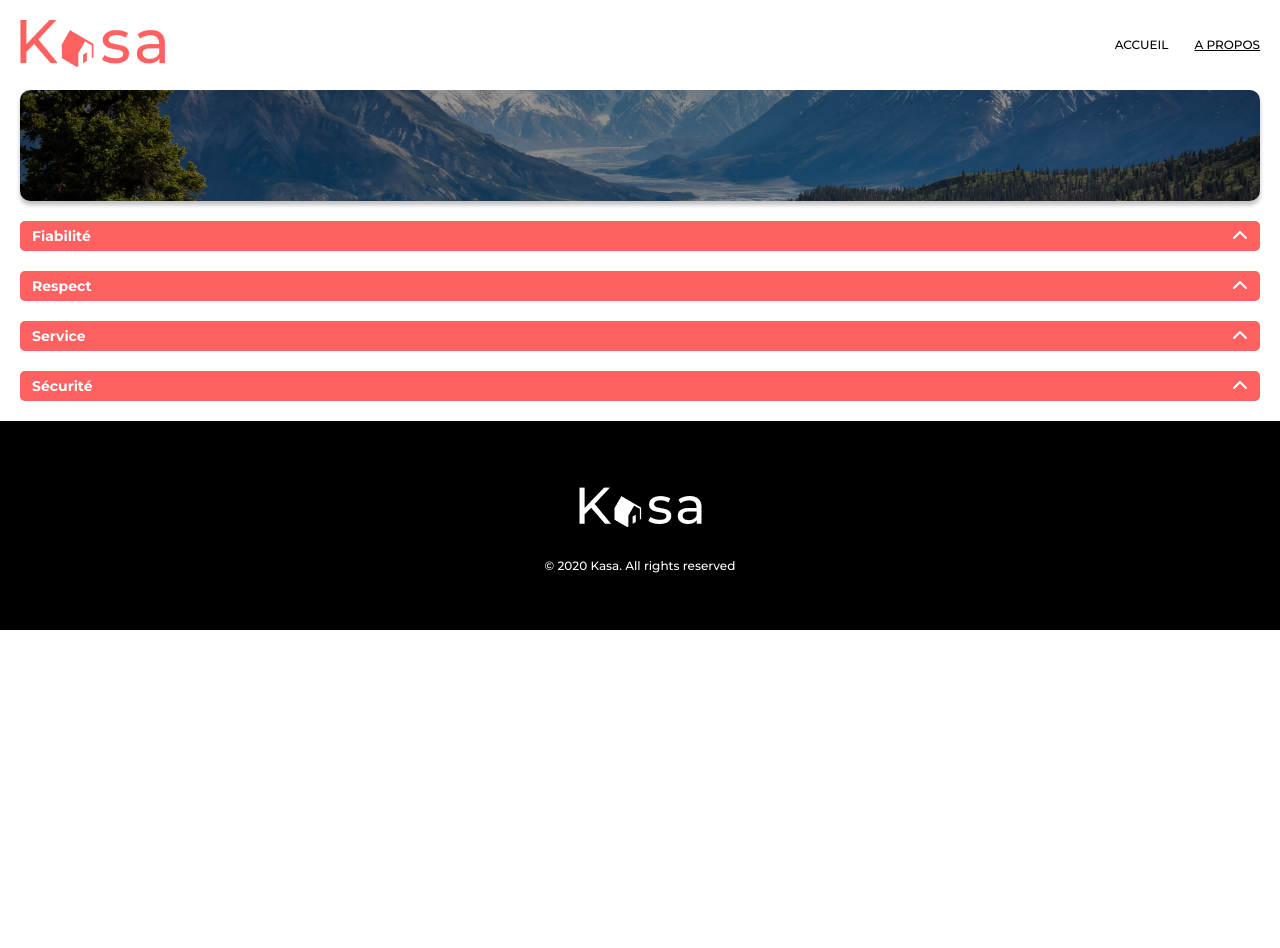
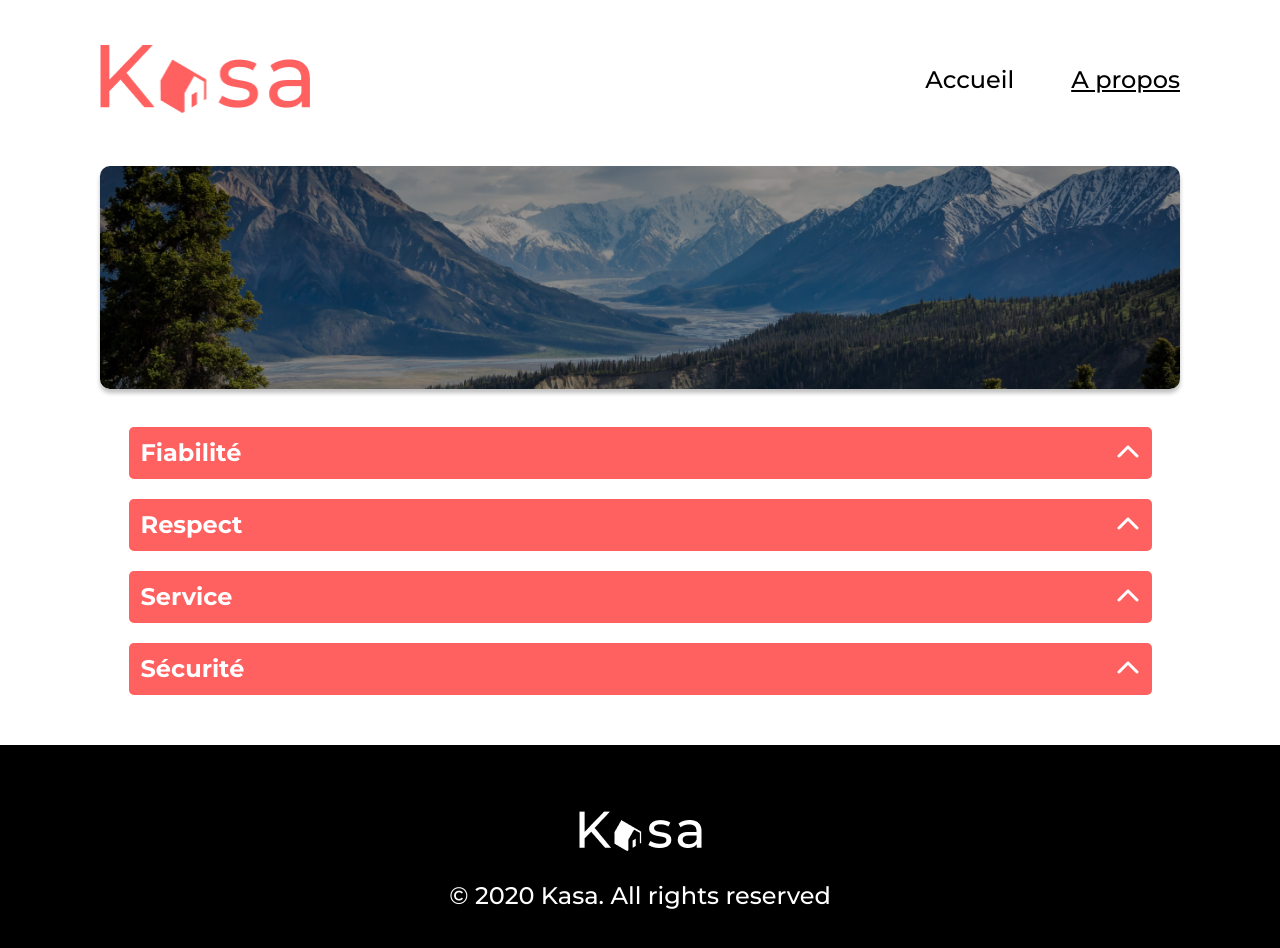
Before and after one commit to DamienPalm/com.damienpalm.kasa, a React (Vite) app: page /about in a window 1280 px wide. Shown: the top 948 px of the page. Before the commit the page ends 800 px from the top, so only its background shows below. Built offline with nearby package versions, Linux system fonts and the light colour scheme.

Commit message:
media query css format desktop

```diff
--- a/src/styles/Banner.css
+++ b/src/styles/Banner.css
@@ -25,3 +25,17 @@
     width: 225px;
     margin-left: 16px;
 }
+
+@media screen and (min-width: 1024px) {
+    .main__banner {
+        height: 223px;
+        overflow: hidden;
+        text-align: center;
+    }
+
+    .main__banner__title {
+        font-size: 48px;
+        margin-left: 0;
+        width: 100%;
+    }
+}
--- a/src/styles/Card.css
+++ b/src/styles/Card.css
@@ -48,3 +48,16 @@
     color: #ffffff;
     z-index: 2;
 }
+
+@media screen and (min-width: 1024px) {
+    .main__accommodations-section {
+        display: grid;
+        grid-template-columns: repeat(auto-fit, minmax(340px, 1fr));
+        background-color: #f6f6f6;
+        padding: 56px 50px;
+        border-radius: 25px;
+        row-gap: 50px;
+        column-gap: 60px;
+        margin-block: 40px;
+    }
+}
--- a/src/styles/Collapse.css
+++ b/src/styles/Collapse.css
@@ -57,3 +57,31 @@
         transform-origin: center top;
     }
 }
+
+@media screen and (min-width: 1024px) {
+    .main__collapse-section {
+        margin-block: 38px;
+    }
+
+    .main__collapse {
+        max-width: 1023px;
+        margin-inline: auto;
+    }
+
+    .main__collapse__title-content {
+        height: 52px;
+    }
+
+    .main__collapse__title-content__title {
+        font-size: 24px;
+    }
+
+    .main__collapse__title-content__icon {
+        width: 24px;
+    }
+
+    .main__collapse__collapse-content {
+        font-size: 18px;
+        line-height: 24px;
+    }
+}
--- a/src/styles/Error404.css
+++ b/src/styles/Error404.css
@@ -26,3 +26,24 @@
     font-size: 14px;
     color: #000000;
 }
+
+@media screen and (min-width: 1024px) {
+    .main__error-section {
+        gap: 139px;
+        margin-block: 139px;
+    }
+
+    .main__error-section__title {
+        font-size: 288px;
+    }
+
+    .main__error-section__text {
+        font-size: 36px;
+        line-height: 52px;
+        width: 100%;
+    }
+
+    .main__error-section__link {
+        font-size: 18px;
+    }
+}
--- a/src/styles/Footer.css
+++ b/src/styles/Footer.css
@@ -14,3 +14,9 @@
     font-size: 12px;
     margin-block: 29px;
 }
+
+@media screen and (min-width: 1024px) {
+    .footer__text {
+        font-size: 24px;
+    }
+}
--- a/src/styles/Gallery.css
+++ b/src/styles/Gallery.css
@@ -89,3 +89,64 @@
 .main__collapse__collapse-content__list {
     list-style: none;
 }
+
+@media screen and (min-width: 1024px) {
+    .main__carousel__image {
+        border-radius: 25px;
+        height: 415px;
+    }
+
+    .main__carousel__prev-button {
+        width: 46px;
+        left: 0;
+        transform: translateX(24px);
+    }
+
+    .main__carousel__next-button {
+        width: 46px;
+        right: 0;
+        transform: translateX(-24px);
+    }
+
+    .main__info-section {
+        display: flex;
+        justify-content: space-between;
+        margin-block: 24px;
+    }
+
+    .main__title {
+
+        font-size: 36px;
+        line-height: 52px;
+        margin-top: 0;
+    }
+
+    .main__location {
+        font-size: 18px;
+        margin-top: 0;
+    }
+
+    .main__list {
+        margin-top: 20px;
+    }
+
+    .main__list__item {
+        font-size: 14px;
+        line-height: 20px;
+        border-radius: 10px;
+        min-width: 115px;
+        height: 25px;
+    }
+
+    .main__rating-owner {
+        flex-direction: column-reverse;
+        margin-top: 0;
+        gap: 20px;
+    }
+
+    .main__collapse-section__accommodation-page {
+        display: flex;
+        flex-direction: row;
+        gap: 76px;
+    }
+}
--- a/src/styles/Navbar.css
+++ b/src/styles/Navbar.css
@@ -35,3 +35,24 @@
 .header__navbar__items__link.active {
     text-decoration: underline;
 }
+
+@media screen and (min-width: 1024px) {
+    .header {
+        margin-top: 45px;
+        margin-bottom: 50px;
+        margin-inline: 100px;
+    }
+
+    .header__navbar__logo {
+        width: 210px;
+    }
+
+    .header__navbar__items {
+        gap: 57px;
+    }
+
+    .header__navbar__items__link {
+        font-size: 24px;
+        text-transform: none;
+    }
+}
--- a/src/styles/Rating.css
+++ b/src/styles/Rating.css
@@ -1,7 +1,14 @@
 .main__rating {
     display: flex;
+    gap: 10px;
 }
 
 .main__rating__star {
     width: 13px;
 }
+
+@media screen and (min-width: 1024px) {
+    .main__rating__star {
+        width: 24px;
+    }
+}
--- a/src/styles/index.css
+++ b/src/styles/index.css
@@ -13,3 +13,10 @@ body {
 .main {
     margin-inline: 20px;
 }
+
+@media screen and (min-width: 1024px) {
+    .main {
+        margin-inline: 100px;
+        margin-block: 50px;
+    }
+}
```
